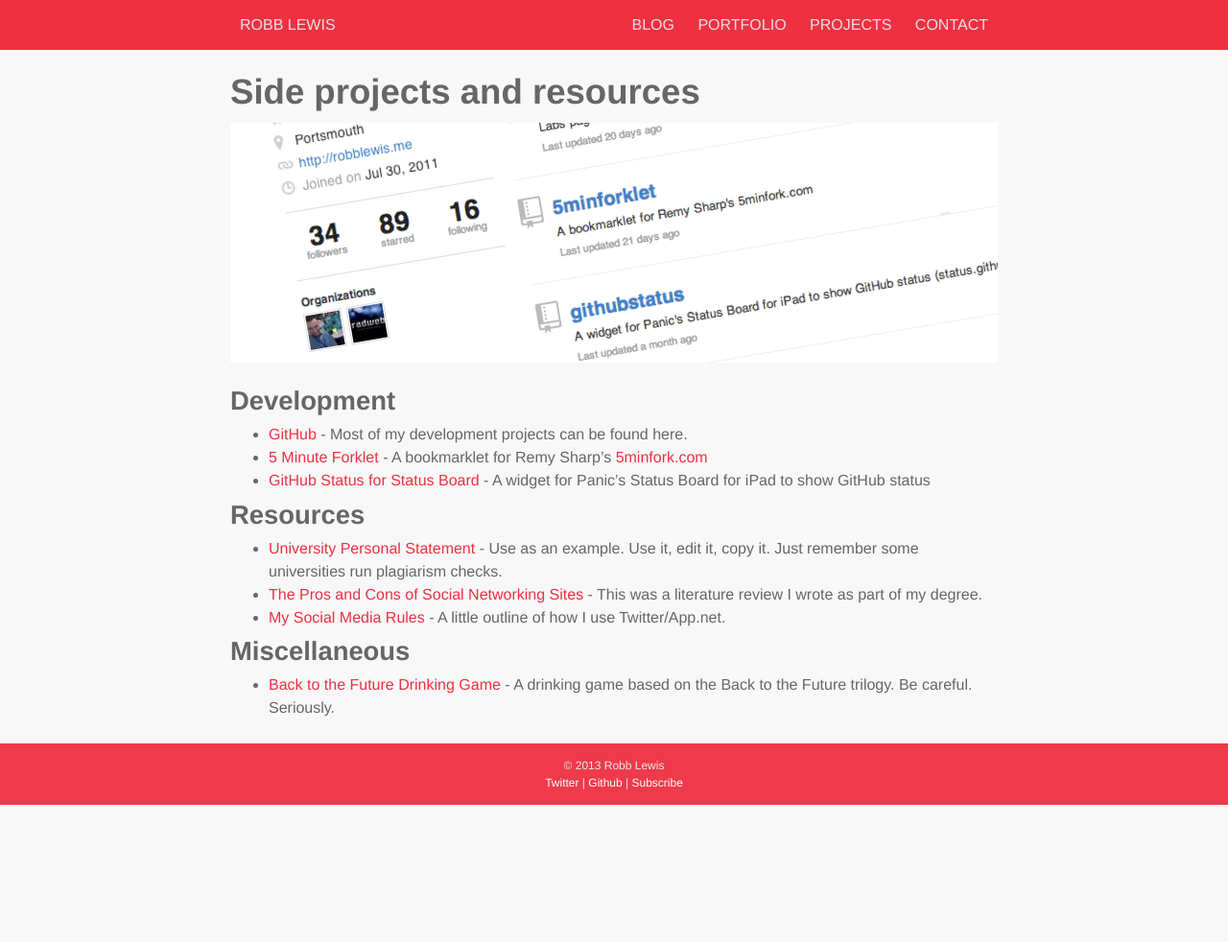
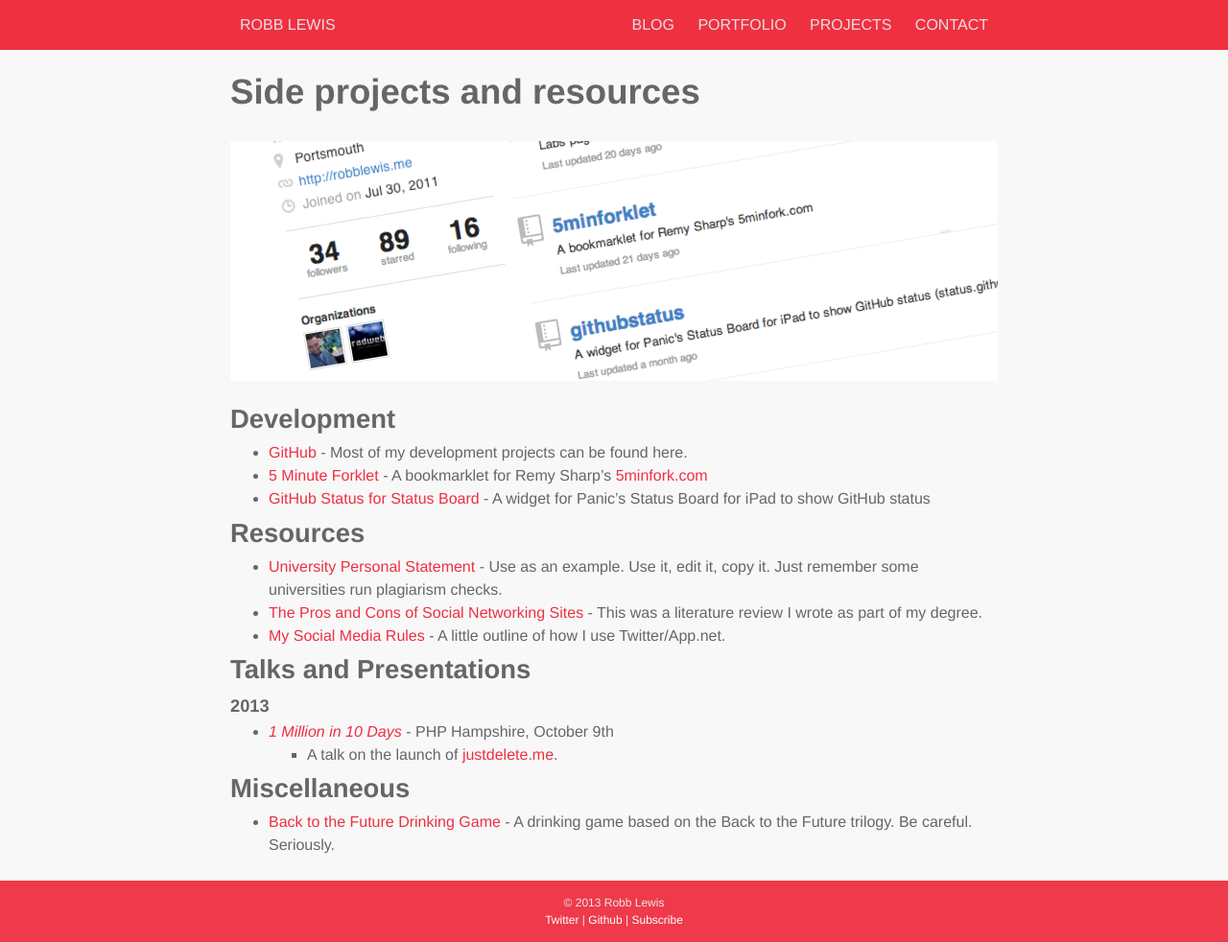
Before and after one commit to rknightuk/robblewis.me-jekyll, a Jekyll site: the page built from projects/index.md, in a window 1280 px wide. Shown: the whole page at 96% size. Built offline with Jekyll 4.4.1, drawn with Linux system fonts in a browser that asks for light colours; Markdown is read by kramdown in place of the engine named in the settings; before the commit the page ends 900 px from its top, so only the background shows below that.

Commit message:
Numerous changes. Helpful commit messages are helpful

```diff
--- a/_includes/header.html
+++ b/_includes/header.html
@@ -2,8 +2,6 @@
 <html>
 
   <head>
-
-    <!-- GitHub -->
 
     <title>{{ site.name }} &raquo; {{ page.title }}</title>
 
--- a/_layouts/page.html
+++ b/_layouts/page.html
@@ -1,6 +1,6 @@
 {% include header.html %}
 
-<h1 class="post-header">{{ page.title }}</h1>
+<h1 {% if page.title == "The Robb Blog" %}class="post-header"{% endif %}>{{ page.title }}</h1>
 {% if page.title == "The Robb Blog" %}
 <p class="meta"><a href="/blog/archive">View the archive ({{ site.posts | size }} posts) &raquo;</a></p>
 {% endif %}
--- a/assets/css/main.css
+++ b/assets/css/main.css
@@ -58,6 +58,10 @@
 ol, ul, dd, form {
 	margin-left: 40px;
 }
+
+	ul ul {
+		list-style-type: square;
+	}
 
 fieldset {
 	padding: 10px;
@@ -177,15 +181,15 @@
 	text-align: center;
 	margin-top: 50px;
 }
+
+	.button a 	{
+		border: 2px solid #000;
+		padding: 10px 20px;
+		text-decoration: none;
+	}
+
 	.button a:hover {
 		background-color: #ee3041;
-	}
-
-	.button a 	{
-		border: 3px solid #000;
-		padding: 15px 20px;
-		text-decoration: none;
-		border-radius: 5px;
 	}
 
 /* Home page */
--- a/blog/archive/index.html
+++ b/blog/archive/index.html
@@ -3,7 +3,6 @@
 layout: page
 ---
 
-<p>
 <ul class="archive">
   {% for post in site.posts %}
 
@@ -20,4 +19,3 @@
     <li><a href="{{ post.url }}">{{ post.title }}</a></li>
   {% endfor %}
 </ul>
-<p>
--- a/projects/index.md
+++ b/projects/index.md
@@ -17,6 +17,13 @@
 - [The Pros and Cons of Social Networking Sites](the-pros-and-cons-of-social-networking-sites) - This was a literature review I wrote as part of my degree.
 - [My Social Media Rules](social) - A little outline of how I use Twitter/App.net.
 
+## Talks and Presentations
+
+### 2013
+
+- *[1 Million in 10 Days](talks/2013/10-09-one-million-in-ten-days)* - PHP Hampshire, October 9th
+	- A talk on the launch of [justdelete.me](http://justdelete.me).
+
 ## Miscellaneous
 
 - [Back to the Future Drinking Game](back-to-the-future-drinking-game) - A drinking game based on the Back to the Future trilogy. Be careful. Seriously.
```
Also changed, not shown: ref/index.md (+1 -0 lines), 1 other file.
